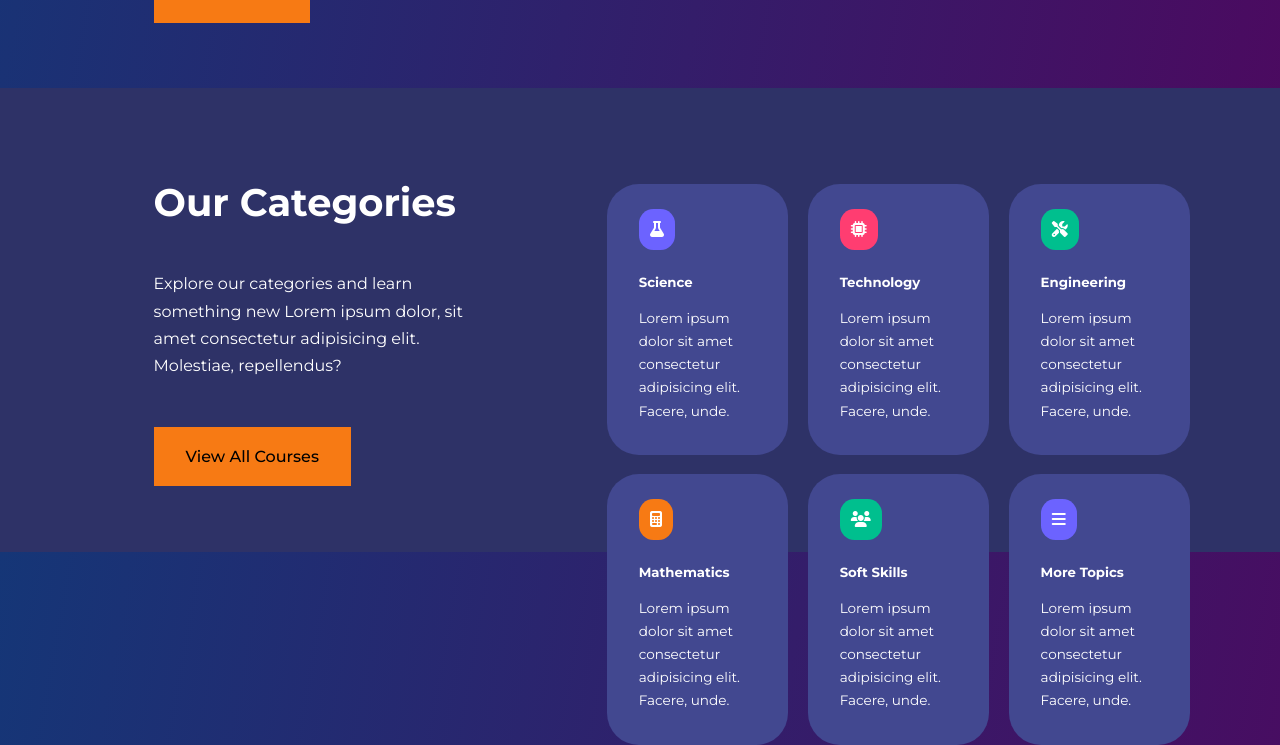
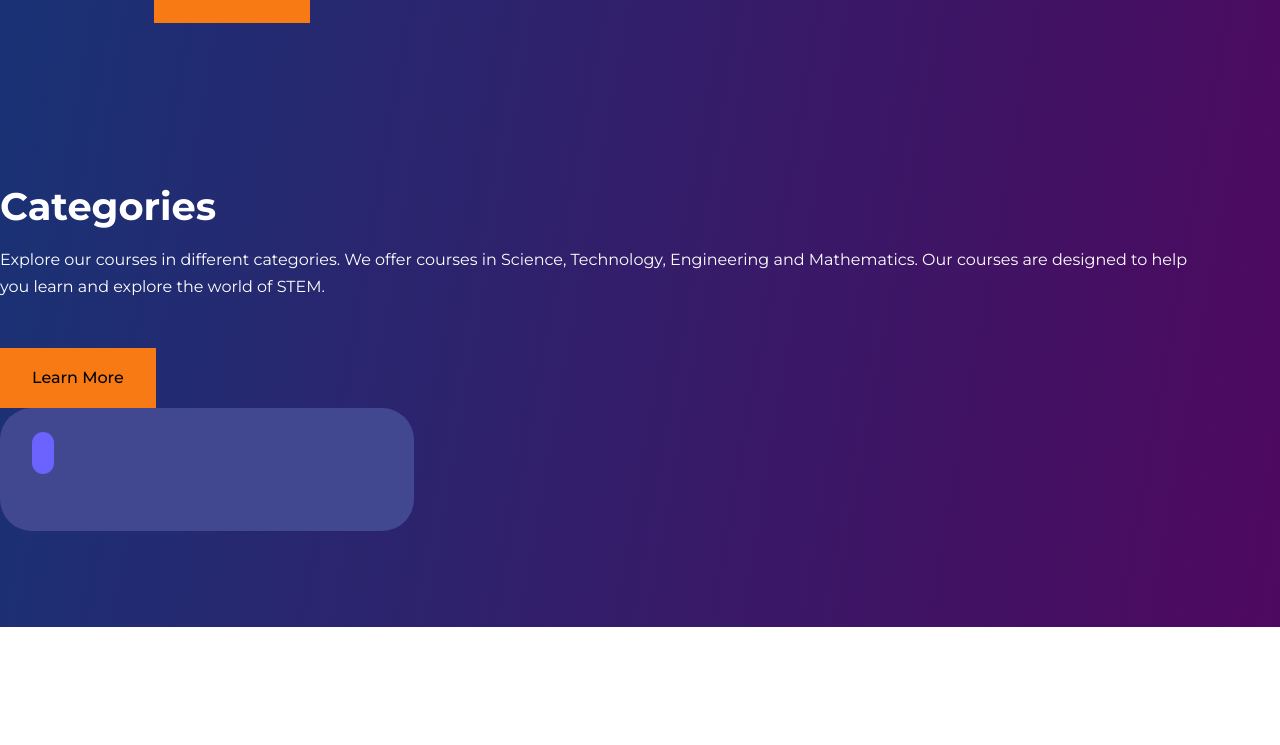
Before and after one commit to virakyuthSRUN/E-Learning-Platform, a plain HTML site: page index.html in a window 1280 px wide. Shown: the part 642-1387 px from the top of the page. After the commit the page ends 1269 px from the top, so only its background shows below. Drawn offline with nearby package versions, Linux system fonts and the light colour scheme.

Commit message:
Reapply "Merge branch 'main' of https://github.com/virakyuthSRUN/STEMii"
This reverts commit 431b3ddaa6744701a9895fd545c9fb5d6af35ed3.

```diff
--- a/index.html
+++ b/index.html
@@ -7,9 +7,6 @@
 
     <!-- IconScout CDN -->
     <link rel="stylesheet" href="https://unicons.iconscout.com/release/v4.0.8/css/line.css">
-
-    <!-- FontAwesome CDN -->
-    <script src="https://kit.fontawesome.com/ce015df59a.js" crossorigin="anonymous"></script>
 
     <!-- Google Font -->
     <link rel="preconnect" href="https://fonts.googleapis.com">
@@ -54,55 +51,21 @@
 
     <!--============================ End of Header =============================-->
 
-
-
-    <section class = "categories">
-        <div class="container categories__container">
-
-            <div class="categories__left">
-                <h1>Our Categories</h1>
-                <p>Explore our categories and learn something new Lorem ipsum dolor, sit amet consectetur adipisicing elit. Molestiae, repellendus?</p>
-                <a href="$" class="btn">View All Courses</a>
+    <section class="categorise"
+        <div class="container categorise__container">
+            <div class = "categories__left">
+                <h1>Categories</h1>
+                <p>
+                    Explore our courses in different categories. We offer courses in Science, Technology, Engineering and Mathematics. Our courses are designed to help you learn and explore the world of STEM.
+                </p>
+                <a href ="#" class="btn">Learn More</a>
             </div>
 
-            <div class="categories__right">
-
+            <div class = "categories__right">
                 <article class="category">
-                    <span class="category__icon"><i class="fa-solid fa-flask"></i></span>
-                    <h5>Science</h5>
-                    <p>Lorem ipsum dolor sit amet consectetur adipisicing elit. Facere, unde.</p>
+                    <span class="category__icon"></span>
+                    <h5></h5>
                 </article>
-
-                <article class="category">
-                    <span class="category__icon"><i class="fa-solid fa-microchip"></i></span>
-                    <h5>Technology</h5>
-                    <p>Lorem ipsum dolor sit amet consectetur adipisicing elit. Facere, unde.</p>
-                </article>
-
-                <article class="category">
-                    <span class="category__icon"><i class="fa-solid fa-tools"></i></span>
-                    <h5>Engineering</h5>
-                    <p>Lorem ipsum dolor sit amet consectetur adipisicing elit. Facere, unde.</p>
-                </article>
-
-                <article class="category">
-                    <span class="category__icon"><i class="fa-solid fa-calculator"></i></span>
-                    <h5>Mathematics</h5>
-                    <p>Lorem ipsum dolor sit amet consectetur adipisicing elit. Facere, unde.</p>
-                </article>
-
-                <article class="category">
-                    <span class="category__icon"><i class="fa-solid fa-users"></i></span>
-                    <h5>Soft Skills</h5>
-                    <p>Lorem ipsum dolor sit amet consectetur adipisicing elit. Facere, unde.</p>
-                </article>
-
-                <article class="category">
-                    <span class="category__icon"><i class="fa-solid fa-bars"></i></span>
-                    <h5>More Topics</h5>
-                    <p>Lorem ipsum dolor sit amet consectetur adipisicing elit. Facere, unde.</p>
-                </article>
-
             </div>
         </div>
 </body>
```
